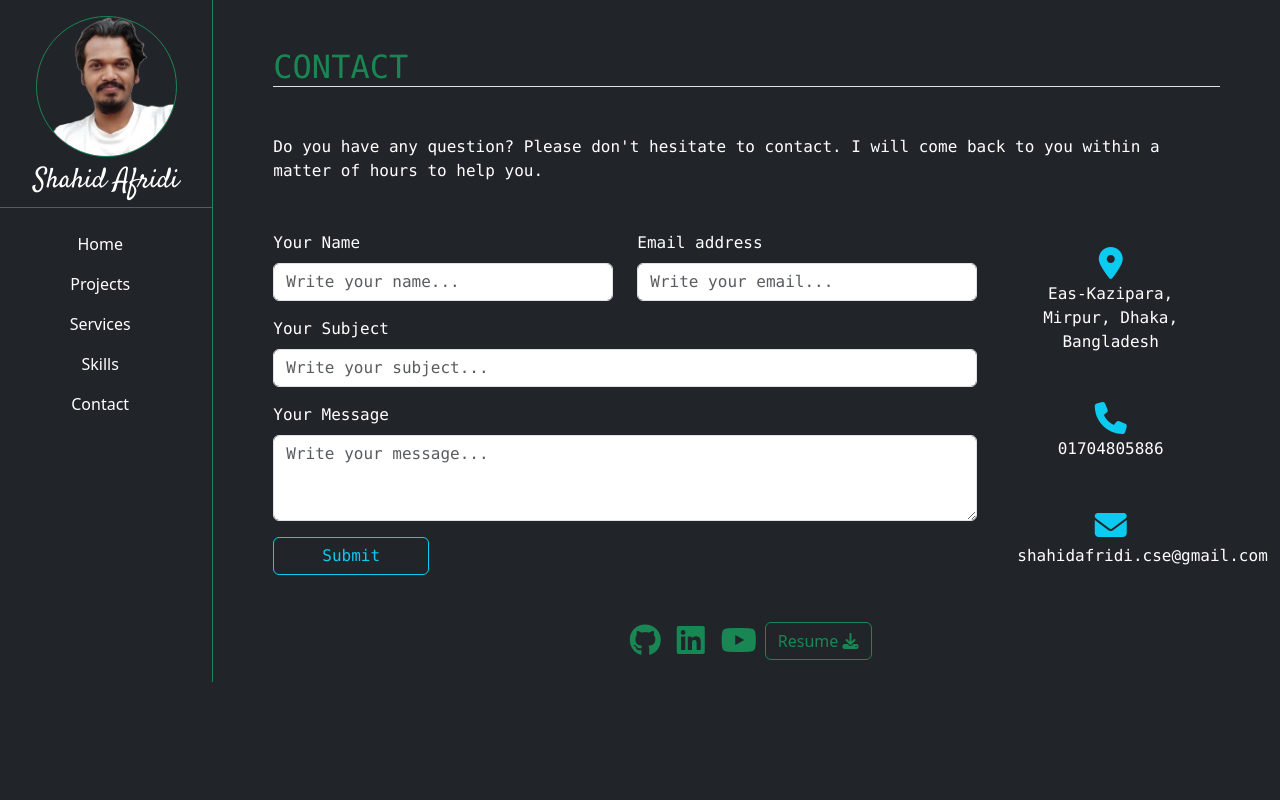
After one commit to shahidafridi-swe/resume-project, a Django app: page /contact/ in a window 1280 px wide. The commit adds this page. Run offline with Django 5.2, Linux system fonts and the light colour scheme; parts of the project's set-up code (start-up, migrations or seed data) failed here and were passed over.

Commit message:
contact ui done

```diff
--- /dev/null
+++ b/core/templates/core/contact.html
@@ -0,0 +1,72 @@
+{% extends "core/base.html" %}
+
+{% block content %}
+
+<div class="m-5 mb-3 text-white font-monospace">
+    <h2 class="text-success mb-5 border-bottom">CONTACT</h2>
+
+    <p>Do you have any question? Please don't hesitate to contact. I will come back to you within a matter of hours to help you.</p>
+
+    <div class="row mt-5">
+        <div class="col-md-9">
+            <form>
+                <div class="row">
+                    <div class="mb-3 col-md-6">
+                        <label for="nameInput" class="form-label">Your Name</label>
+                        <input type="text" class="form-control" placeholder="Write your name..." id="nameInput" >
+                    </div>
+                    <div class="mb-3 col-md-6">
+                        <label for="emailInput" class="form-label">Email address</label>
+                        <input type="email" class="form-control" id="emailInput" placeholder="Write your email..."aria-describedby="emailHelp">
+                    </div>
+                </div>
+
+                <div class="mb-3">
+                    <label for="subjectInput" class="form-label">Your Subject</label>
+                    <input type="text" class="form-control" placeholder="Write your subject..." id="subjectInput" >
+                </div>
+
+                <div class="mb-3">
+                    <label for="exampleFormControlTextarea1" class="form-label">Your Message</label>
+                    <textarea class="form-control" id="exampleFormControlTextarea1"  placeholder="Write your message..." rows="3"></textarea>
+                </div>
+
+                <button type="submit" class="btn btn-outline-info px-5" >Submit</button>
+
+              </form>
+
+        </div>
+
+        <div class="col-md-3 ">
+            <div class="col">
+                <div class="text-center p-3 ">
+                  <i class="fa-solid fa-location-dot text-info fa-2x"></i>
+                  <p>Eas-Kazipara, Mirpur, Dhaka, Bangladesh</p>
+                </div>
+            </div>
+            <div class="col">
+                <div class="text-center p-3">
+                  <i class="fa-solid fa-phone text-info fa-2x"></i>
+                  <p>01704805886</p>
+                </div>
+            </div>
+            <div class="col">
+                <div class="text-center p-3">
+                  <i class="fa-solid fa-envelope text-info fa-2x"></i>
+                  <p>shahidafridi.cse@gmail.com</p>
+                </div>
+            </div>
+        </div>
+    </div>
+
+
+
+</div>
+
+<div class=" d-flex justify-content-center align-items-center mb-3  ">
+    <a href="https://github.com/shahidafridi-swe" target="_blank" class="text-success m-2"><i class="fab fa-github fa-2x"></i></a>
+    <a href="https://www.linkedin.com/in/shahidafridi-swe/" target="_blank" class="text-success m-2"><i class="fab fa-linkedin fa-2x"></i></a>
+    <a href="https://www.youtube.com/channel/UCxFxltRbLMeChCvnceCXw-Q" target="_blank" class="text-success m-2"><i class="fab fa-youtube fa-2x"></i></a>
+    <button type="button" onclick="downloadCV()" class="btn btn-outline-success">Resume <i class="fa fa-download"></i></button>
+</div>
+{% endblock content %}
--- a/core/templates/core/sidebar.html
+++ b/core/templates/core/sidebar.html
@@ -15,6 +15,6 @@
     <a href="" class="nav-link text-white">Projects</a>
     <a href="{% url "services" %}" class="nav-link text-white">Services</a>
     <a href="{% url "skills" %}" class="nav-link text-white">Skills</a>
-    <a href="" class="nav-link text-white">Contact</a>
+    <a href="{% url 'contact' %}" class="nav-link text-white">Contact</a>
   </nav>
 </div>
--- a/core/urls.py
+++ b/core/urls.py
@@ -3,5 +3,6 @@ from django.urls import path
 from . import views
 
 urlpatterns = [
-    path('', views.home, name='home')
+    path('', views.home, name='home'),
+    path('contact/', views.contact, name='contact'),
 ]
--- a/core/views.py
+++ b/core/views.py
@@ -2,3 +2,6 @@ from django.shortcuts import render
 
 def home(request):
     return render(request, 'core/home.html')
+
+def contact(request):
+    return render(request, 'core/contact.html')
```
